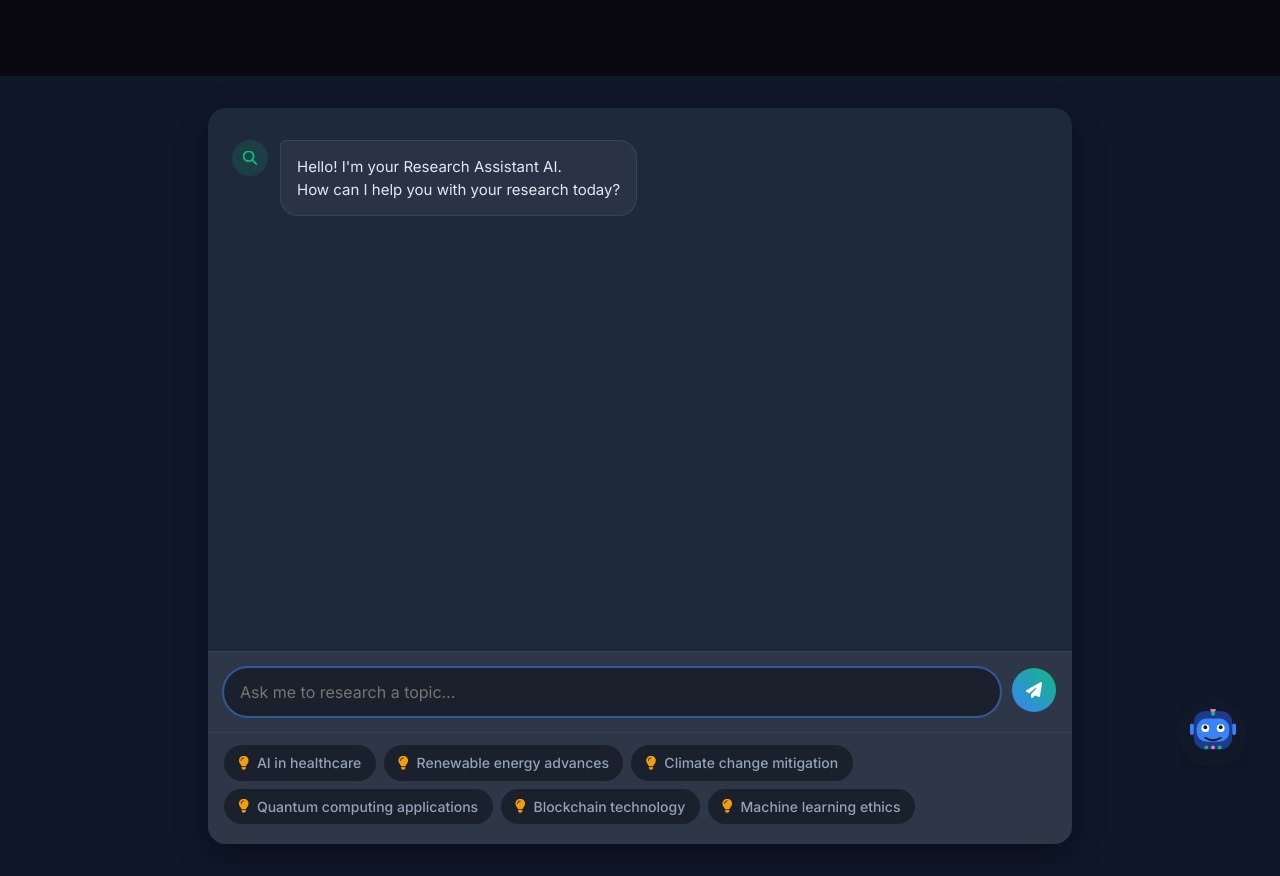
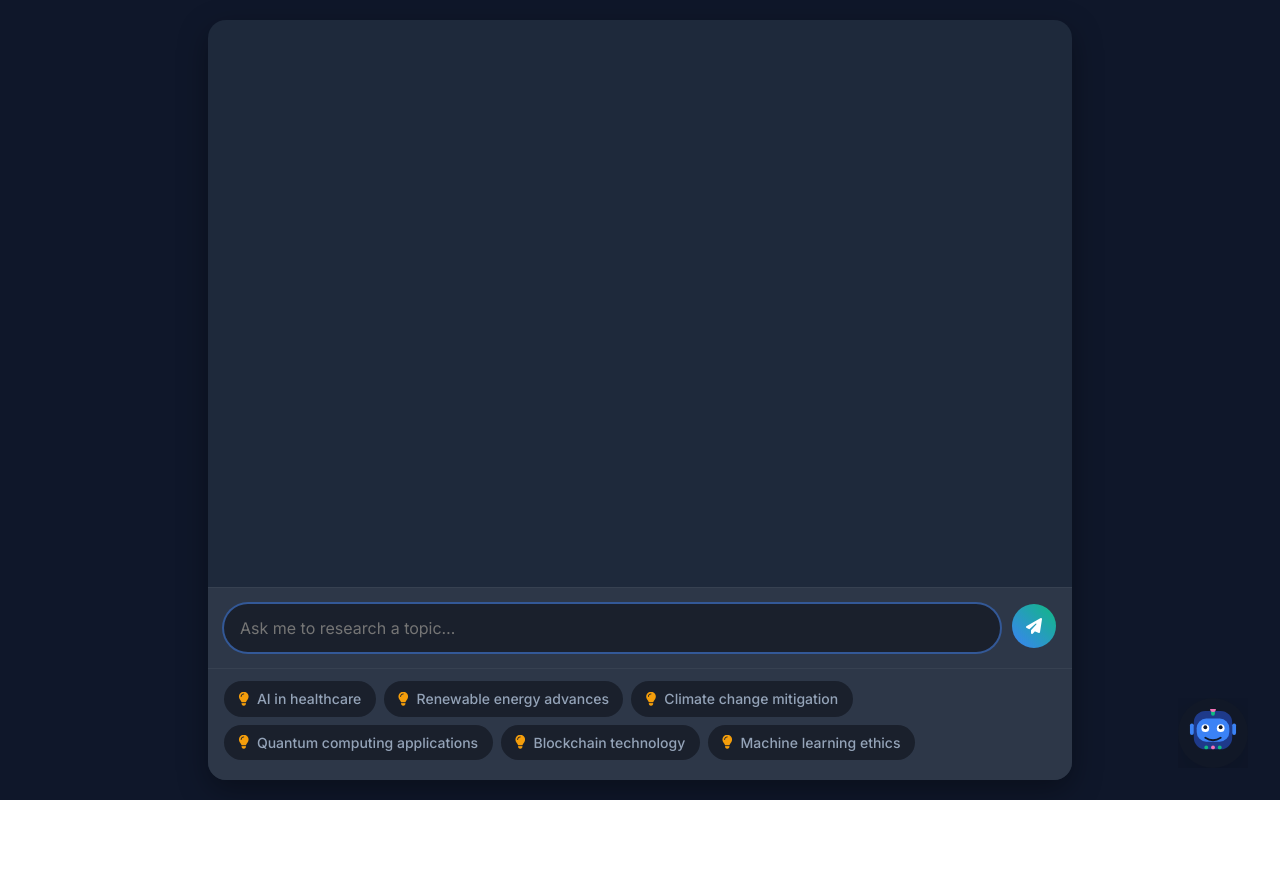
Before and after one commit to Siliconsynapse/siliconSynapse, a React (Vite) app: page /research-assistant in a window 1280 px wide. After the commit the page ends 800 px from the top, so only its background shows below. Built offline with nearby package versions, Linux system fonts and the light colour scheme.

Commit message:
scroll bar added to the reasearch assistant chat

```diff
--- a/src/components/ResearchAssistant.css
+++ b/src/components/ResearchAssistant.css
@@ -15,10 +15,17 @@
 /* ===============  Layout  =============== */
 .ra__page {
   background: var(--page-bg);
-  min-height: 100vh;
+  height: 100vh;
   display: flex;
   justify-content: center;
-  padding: 2rem 1rem;
+  padding: 0;
+  margin: 0;
+  position: fixed;
+  top: 0;
+  left: 0;
+  right: 0;
+  bottom: 0;
+  overflow: hidden;
 }
 
 /* "glass" card that holds everything */
@@ -32,22 +39,66 @@
   overflow: hidden;
   position: relative;
   box-shadow: 0 10px 30px rgba(0,0,0,.35);
+  margin-top: 20px;
+  height: calc(100vh - 40px); /* Full height minus top margin */
+  max-height: calc(100vh - 40px);
 }
 
 /* ===============  Messages  =============== */
 .ra__messages {
   flex: 1;
-  overflow-y: auto;
-  padding: 2rem 1.5rem;
+  overflow-y: scroll !important; /* Force scrollbar to always appear */
+  padding: 1.5rem;
   display: flex;
   flex-direction: column;
-  gap: 1.25rem;
+  gap: 1rem;
+  max-height: calc(100vh - 210px);
+  min-height: 300px;
+  overflow-x: hidden;
+  /* Firefox scrollbar styling */
+  scrollbar-width: thin;
+  scrollbar-color: #3b82f6 #1a202c;
+  /* Create extra space to ensure scrollbar appears */
+  padding-right: 15px;
+  box-sizing: content-box;
 }
 
-/* individual row (user or bot) */
+/* Scrollbar styling for Chrome, Safari, and Edge */
+.ra__messages::-webkit-scrollbar {
+  width: 8px;
+  background-color: #0f172a;
+  display: block !important; /* Force display of scrollbar */
+}
+
+.ra__messages::-webkit-scrollbar-track {
+  background: #1a202c;
+  border-radius: 4px;
+}
+
+.ra__messages::-webkit-scrollbar-thumb {
+  background: #3b82f6;
+  border-radius: 10px;
+}
+
+.ra__messages::-webkit-scrollbar-thumb:hover {
+  background: #60a5fa;
+}
+
+/* Make sure messages don't get crushed */
 .ra__row {
   display: flex;
   gap: .75rem;
+  margin-bottom: 1rem;
+  flex-shrink: 0; /* Prevent messages from shrinking */
+  width: 100%;
+  min-height: fit-content;
+}
+
+/* Style for hidden messages */
+.ra__row.isHidden {
+  opacity: 0;
+  height: 50px; /* Create space to force scrolling */
+  pointer-events: none;
 }
 .ra__row.isUser { justify-content: flex-end; }
 .ra__row.isBot  { justify-content: flex-start; }
--- a/src/components/ResearchAssistant.jsx
+++ b/src/components/ResearchAssistant.jsx
@@ -18,15 +18,34 @@ const SUGGESTIONS = [
 ];
 
 export default function ResearchAssistant() {
-  const [messages, setMessages] = useState([INITIAL_SYSTEM_MESSAGE]);
+  // Create initial messages that will force scrolling
+  const initialMessages = [
+    INITIAL_SYSTEM_MESSAGE,
+    // Add empty hidden messages to force scrollbar to appear
+    ...Array(10).fill(0).map((_, i) => ({
+      id: 1000 + i,
+      role: 'hidden',
+      content: ''
+    }))
+  ];
+
+  const [messages, setMessages] = useState(initialMessages);
   const [draft, setDraft] = useState('');
   const [loading, setLoading] = useState(false);
   const endRef = useRef(null);
   const inputRef = useRef(null);
+  const messagesContainerRef = useRef(null);
 
   /** Scroll to latest message */
   useEffect(() => {
-    endRef.current?.scrollIntoView({ behavior: 'smooth' });
+    if (endRef.current) {
+      endRef.current.scrollIntoView({ behavior: 'smooth' });
+
+      // Force a second scroll after a slight delay (helps with some browsers)
+      setTimeout(() => {
+        endRef.current?.scrollIntoView({ behavior: 'auto' });
+      }, 100);
+    }
   }, [messages, loading]);
 
   /** Focus input on mount */
@@ -64,7 +83,7 @@ export default function ResearchAssistant() {
     <section className="ra__page">
       <div className="ra__card">
         {/* ------------- message list ------------- */}
-        <div className="ra__messages">
+        <div className="ra__messages" ref={messagesContainerRef}>
           {messages.map(m => (
             <MessageBubble key={m.id} {...m} />
           ))}
@@ -110,6 +129,11 @@ export default function ResearchAssistant() {
 /* ------------------------------------------------------------------ */
 /* --------------- tiny presentational helpers ---------------------- */
 function MessageBubble({ role, content }) {
+  // Handle hidden messages (used to force scrollbar)
+  if (role === 'hidden') {
+    return <div className="ra__row isHidden"></div>;
+  }
+
   const isUser = role === 'user';
   /* convert line-breaks to <br> for basic formatting */
   const html = content.replace(/\n/g, '<br>');
```
